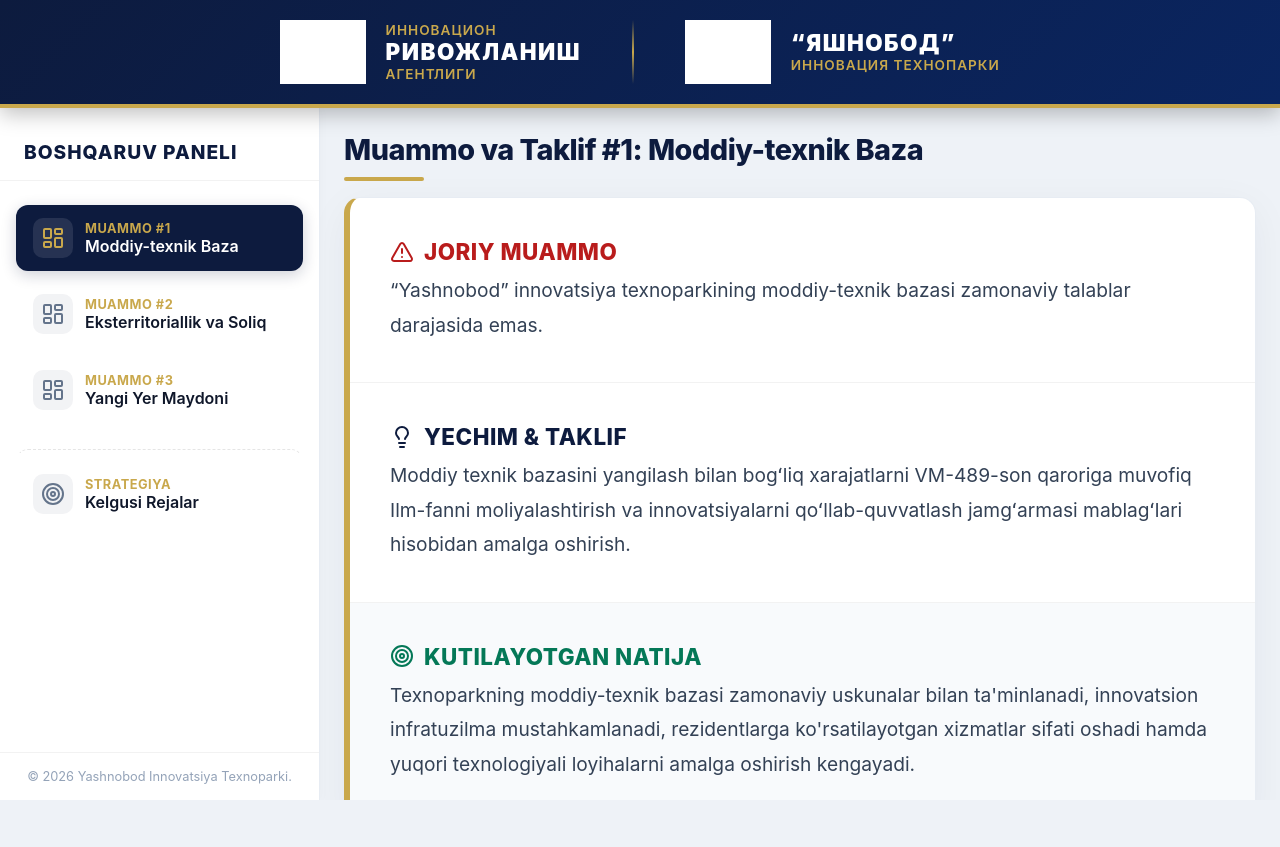
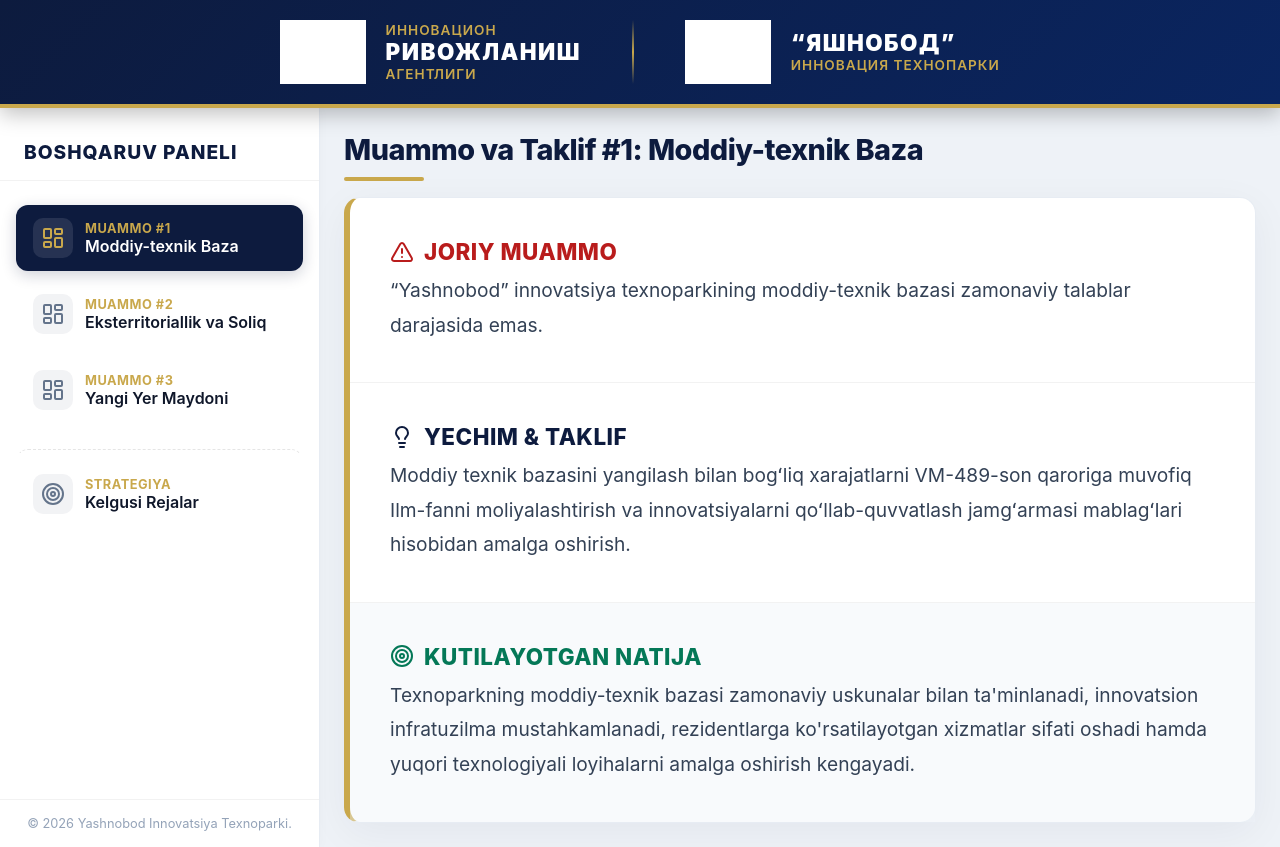
Before and after one commit to Yashnarbek-Samiyev/Flanshet-2-Yashnobod-Innovation-Texnopark, a React (Vite) app: page / in a window 1280 px wide. Before the commit the page ends 800 px from the top, so only its background shows below. Built offline with nearby package versions, Linux system fonts and the light colour scheme; grey boxes are pictures that could not be loaded.

Commit message:
Allow vertical scroll on short screens (e.g. 1024x600) to prevent data cutoff

```diff
--- a/src/index.css
+++ b/src/index.css
@@ -441,6 +441,29 @@ body, html {
 
 /* 1. Kompyuter (Katta ekranlar) - Default styles above apply (>1200px) */
 
+/* 1.5. Bo'yi past ekranlar (Masalan, 1024x600 netbuklar) - Scroll yoqish */
+@media screen and (max-height: 800px) {
+    body, html {
+        height: auto;
+        overflow: auto;
+    }
+    .dashboard-container {
+        height: auto;
+        min-height: 100vh;
+        overflow: visible;
+    }
+    .dashboard-body {
+        overflow: visible;
+    }
+    .content-panel {
+        overflow: visible !important;
+        height: auto;
+    }
+    .active-view {
+        height: auto;
+    }
+}
+
 /* 2. Laptop (O'rtacha ekranlar: 992px - 1200px) */
 @media screen and (max-width: 1200px) {
     .sidebar { width: 280px; }
```
